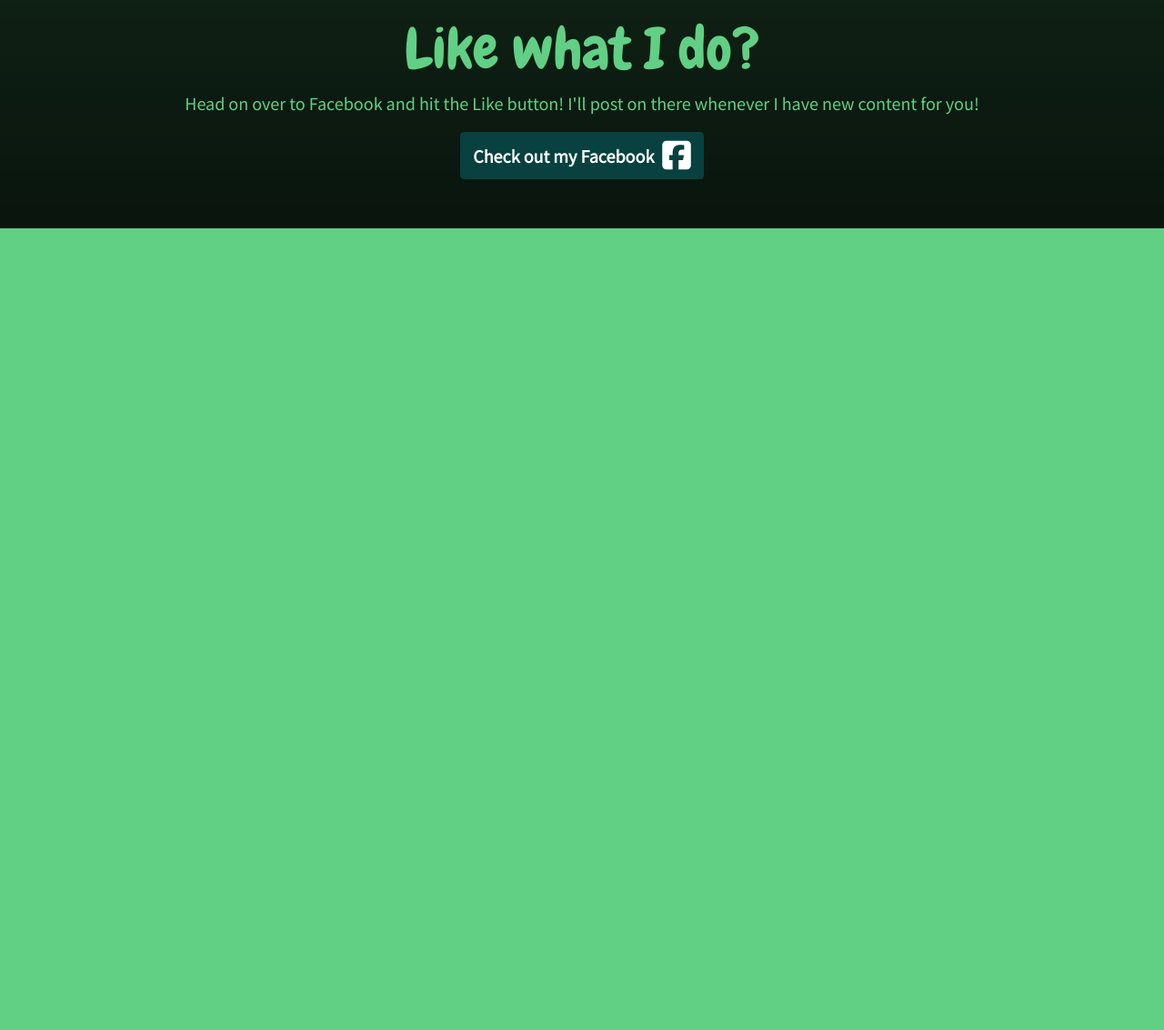
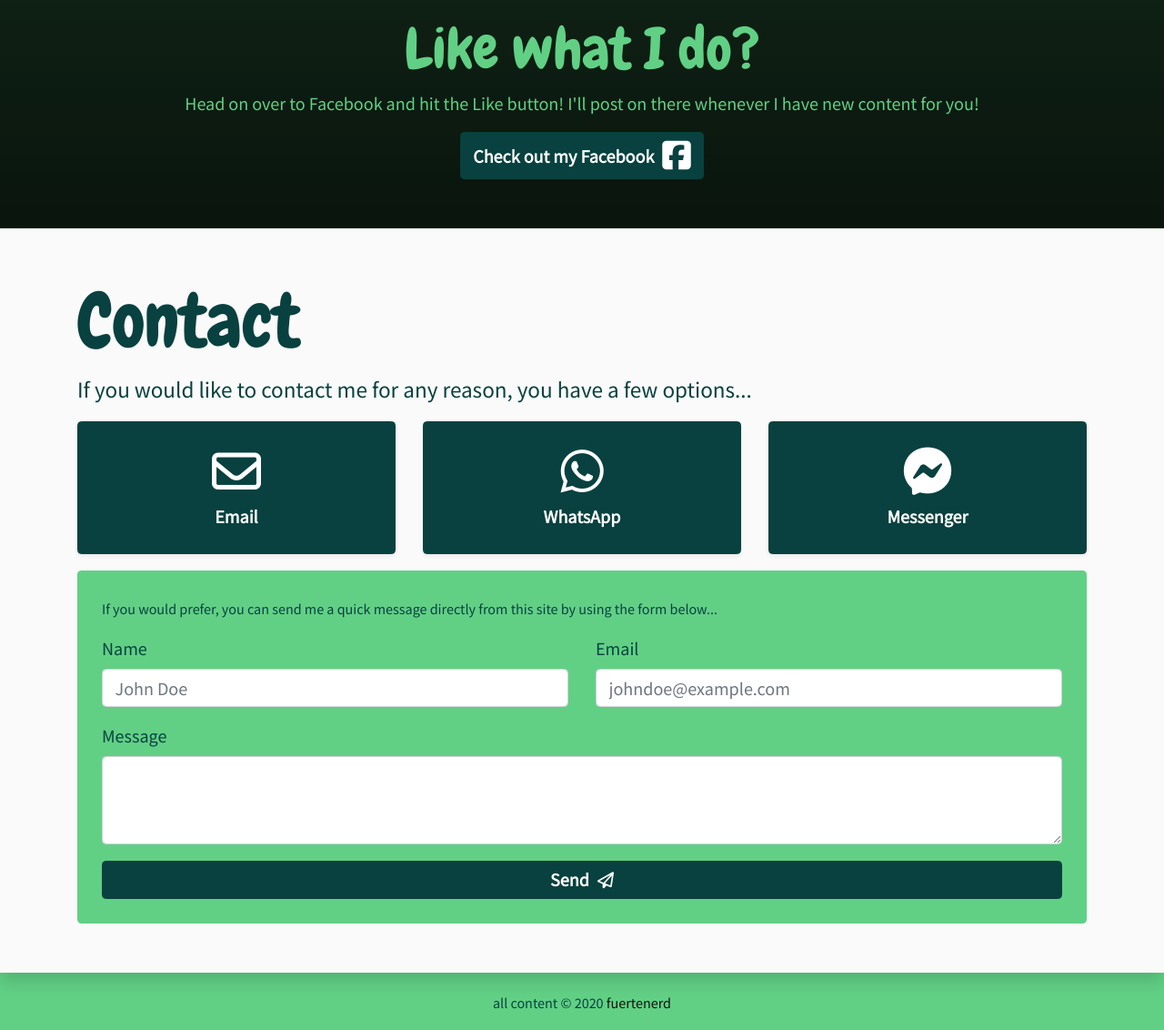
Before and after one commit to fuerte-nerd/getDaveTuts, a Gatsby site: page / in a window 1280 px wide. Shown: the part 1473-2605 px from the top of the page at 91% size. Before the commit the page ends 1724 px from the top, so only its background shows below. Built offline with nearby package versions, Linux system fonts and the light colour scheme; Gatsby itself is replaced by a stand-in of ours.

Commit message:
tuts and contact sections added

```diff
--- /dev/null
+++ b/src/components/Footer.js
@@ -0,0 +1,14 @@
+import React from "react"
+
+export default function Footer() {
+  return (
+    <footer class="text-primary text-center p-3">
+      <small>
+        all content &copy; 2020{" "}
+        <a href="mailto:fuertenerd@gmail.com" class="text-dark">
+          fuertenerd
+        </a>
+      </small>
+    </footer>
+  )
+}
--- a/src/components/NavBar.js
+++ b/src/components/NavBar.js
@@ -2,8 +2,6 @@ import React, { useState, useEffect } from "react"
 import {
   Collapse,
   Navbar,
-  NavbarToggler,
-  NavbarBrand,
   Nav,
   NavItem,
   NavLink,
@@ -16,9 +14,6 @@ import {
 import * as Scroll from "react-scroll"
 
 export default function NavBar(props) {
-  // const [isOpen, setIsOpen] = useState(false)
-  // const toggle = () => setIsOpen(!isOpen)
-
   const initialState = {
     addClasses: "bg-transparent",
     scaling: 1,
@@ -55,21 +50,7 @@ export default function NavBar(props) {
     window.addEventListener("scroll", checkWindowState)
     window.addEventListener("resize", checkWindowState)
     checkWindowState()
-
-    Scroll.Events.scrollEvent.register("begin", function(to, element) {
-      console.log("begin", arguments)
-    })
-
-    Scroll.Events.scrollEvent.register("end", function(to, element) {
-      console.log("end", arguments)
-    })
-
-    Scroll.scrollSpy.update()
   }, [])
-
-  const test = a => {
-    console.log(a)
-  }
 
   return (
     <div>
@@ -92,11 +73,6 @@ export default function NavBar(props) {
             getDaveTuts
           </div>
         </Scroll.Link>
-        {/* <a className="navbar-brand text-primary p-0 m-0" href="#home">
-          <div className={`${navBarProps.logoClass} cmp_brand p-0 m-0 pointer`}>
-            getDaveTuts
-          </div>
-        </a> */}
         <button
           className="navbar-toggler bg-light border border-primary p-2"
           type="button"
@@ -121,7 +97,7 @@ export default function NavBar(props) {
           navbar
           className={`${navBarProps.collapseClasses} text-center rounded`}
         >
-          <Nav className="ml-auto nav-fill w-100" navbar>
+          <Nav className="ml-auto" navbar>
             <NavItem>
               <Scroll.Link
                 activeClass="active"
@@ -134,6 +110,7 @@ export default function NavBar(props) {
                 style={{
                   transform: `scale(${navBarProps.scaling})`,
                 }}
+                onClick={props.toggle}
               >
                 Home
               </Scroll.Link>
@@ -150,19 +127,27 @@ export default function NavBar(props) {
                 style={{
                   transform: `scale(${navBarProps.scaling})`,
                 }}
+                onClick={props.toggle}
               >
                 The Tuts
               </Scroll.Link>
             </NavItem>
             <NavItem>
-              <NavLink
-                href="#contact"
+            <Scroll.Link
+                activeClass="active"
+                className="nav-link"
+                smooth={true}
+                spy={true}
+                offset={-43}
+                duration={400}
+                to="contact"
                 style={{
                   transform: `scale(${navBarProps.scaling})`,
                 }}
+                onClick={props.toggle}
               >
                 Contact
-              </NavLink>
+              </Scroll.Link>
             </NavItem>
             <UncontrolledDropdown nav inNavbar>
               <DropdownToggle
@@ -175,13 +160,31 @@ export default function NavBar(props) {
                 Find me
               </DropdownToggle>
               <DropdownMenu right>
-                <DropdownItem>
+                <DropdownItem
+                  style={{
+                    transform: `scale(${navBarProps.scaling})`,
+                  }}
+                  onClick={props.toggle}
+                >
+                  <i class="fab fa-facebook mr-2 pointer" />
                   <a href="#">Facebook</a>
                 </DropdownItem>
-                <DropdownItem>
+                <DropdownItem
+                  style={{
+                    transform: `scale(${navBarProps.scaling})`,
+                  }}
+                  onClick={props.toggle}
+                >
+                  <i class="fab fa-github mr-2 pointer" />
                   <a href="#">GitHub</a>
                 </DropdownItem>
-                <DropdownItem>
+                <DropdownItem
+                  style={{
+                    transform: `scale(${navBarProps.scaling})`,
+                  }}
+                  onClick={props.toggle}
+                >
+                  <i class="fab fa-instagram mr-2 pointer" />
                   <a href="#">Instagram</a>
                 </DropdownItem>
               </DropdownMenu>
--- /dev/null
+++ b/src/components/contactSection.js
@@ -0,0 +1,92 @@
+import React from "react"
+
+export default function contactSection() {
+  return (
+    <section class="min-vh-100 d-flex align-items-center bg-light text-primary position-relative shadow" id="contact">
+      <div class="container py-5">
+        <h2 class="display-3">Contact</h2>
+        <p class="lead">
+          If you would like to contact me for any reason, you have a few
+          options...
+        </p>
+        <div class="row">
+          <div class="col">
+            <a
+              href="mailto:fuertenerd@gmail.com"
+              class="btn btn-primary shadow-sm btn-block p-4"
+            >
+              <i class="far fa-envelope cmp_contact-btn pointer"></i>
+              <span class="font-weight-bold pointer">Email</span>
+            </a>
+          </div>
+          <div class="col">
+            <a
+              href="https://wa.me/34658858572"
+              class="btn btn-primary shadow-sm btn-block p-4"
+            >
+              <i class="fab fa-whatsapp cmp_contact-btn pointer"></i>
+              <span class="font-weight-bold pointer">WhatsApp</span>
+            </a>
+          </div>
+          <div class="col">
+            <a
+              href="http://m.me/dave.andrews.10004694"
+              class="btn btn-primary shadow-sm btn-block p-4"
+            >
+              <i class="fab fa-facebook-messenger cmp_contact-btn pointer"></i>
+              <span class="font-weight-bold pointer">Messenger</span>
+            </a>
+          </div>
+        </div>
+        <div class="bg-secondary text-primary p-4 mt-3 rounded">
+          <small>
+            If you would prefer, you can send me a quick message directly from
+            this site by using the form below...
+          </small>
+          <form action="" class="mt-3">
+            <div class="row">
+              <div class="col-md-6">
+                <div class="form-group">
+                  <label for="name">Name</label>
+                  <input
+                    type="text"
+                    class="form-control text-cursor"
+                    id="name"
+                    placeholder="John Doe"
+                  />
+                </div>
+              </div>
+              <div class="col-md-6">
+                <div class="form-group">
+                  <label for="email">Email</label>
+                  <input
+                    type="email"
+                    class="form-control text-cursor"
+                    id="email"
+                    placeholder="johndoe@example.com"
+                  />
+                </div>
+              </div>
+            </div>
+            <div class="row">
+              <div class="col">
+                <div class="form-group">
+                  <label for="message">Message</label>
+                  <textarea
+                    class="form-control text-cursor"
+                    id="message"
+                    rows="3"
+                  ></textarea>
+                </div>
+              </div>
+            </div>
+            <button class="btn btn-primary btn-block">
+              <span class="font-weight-bold mr-2 pointer">Send</span>
+              <i class="far fa-paper-plane pointer"></i>
+            </button>
+          </form>
+        </div>
+      </div>
+    </section>
+  )
+}
--- a/src/components/layout.js
+++ b/src/components/layout.js
@@ -4,6 +4,7 @@ import Helmet from "react-helmet"
 import "./styles.scss"
 
 import Scripts from "./scripts"
+import Footer from "./Footer"
 
 export default function Layout({ children }) {
   return (
@@ -19,6 +20,7 @@ export default function Layout({ children }) {
         ></script>
       </Helmet>
       {children}
+      <Footer />
       <Scripts />
     </>
   )
--- a/src/components/styles.scss
+++ b/src/components/styles.scss
@@ -17,6 +17,8 @@ $headings-font-family: "chewy";
 // $headings-font-weight: 500 !default;
 
 $font-family-monospace: "Source Code Pro";
+
+$navbar-nav-link-padding-x: 1rem;
 
 @import "../../node_modules/bootstrap/scss/bootstrap.scss";
 @import "../../node_modules/animate.css/animate";
@@ -70,12 +72,12 @@ blockquote {
 
 .navbar-toggler {
   transition: all 0.15s;
-  &-icon{
+  &-icon {
     cursor: pointer !important;
   }
 }
 
-.nav-link {
+.nav-link, .dropdown-item {
   transition: transform 0.15s !important;
 }
 
--- a/src/pages/index.js
+++ b/src/pages/index.js
@@ -7,11 +7,15 @@ import NavBar from "../components/NavBar"
 
 import Hero from "../components/heroSection"
 import Tuts from "../components/tutsSection"
-
+import Contact from "../components/contactSection"
 
 export default function Index() {
   const [isOpen, setIsOpen] = useState(false)
-  const toggle = () => setIsOpen(!isOpen)
+  const toggle = () => {
+    if (window.innerWidth < 992) {
+      setIsOpen(!isOpen)
+    }
+  }
 
   const checkNav = () => {
     if (isOpen) {
@@ -26,6 +30,7 @@ export default function Index() {
       <div onClick={checkNav}>
         <Hero />
         <Tuts />
+        <Contact />
       </div>
     </Layout>
   )
```
